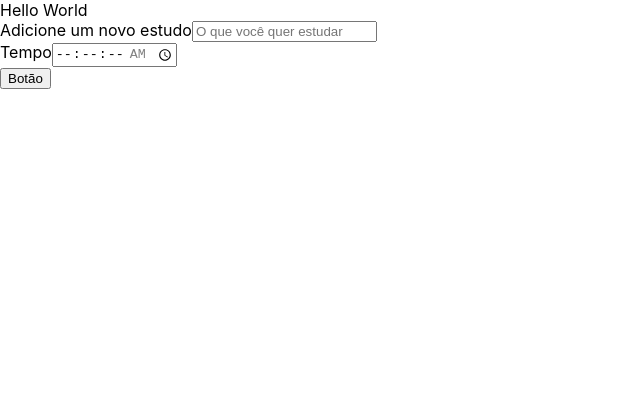
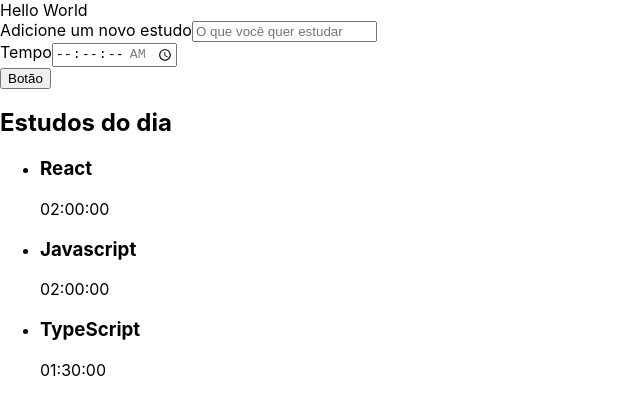
Before and after one commit to Isabelaweb/pomodoro-student, a React (Create React App) app: page / in a window 1280 px wide. Shown: the top 414 px of the page, without its empty margins (0-640 px from the left). Built offline with nearby package versions, Linux system fonts and the light colour scheme.

Commit message:
feat(components): Aprendendo sobre componetização no react

```diff
--- a/src/App.tsx
+++ b/src/App.tsx
@@ -1,11 +1,13 @@
 import React from 'react';
 import Formulario from './components/formulario';
+import Lista from './components/lista';
 
 function App() {
   return (
     <div className="App">
      Hello World
      <Formulario/>
+     <Lista/>
     </div>
   );
 }
--- a/src/components/button/index.tsx
+++ b/src/components/button/index.tsx
@@ -1,13 +1,11 @@
 import React from 'react';
 
-class Button extends React.Component{
-    render(){
-        return(
-            <button>
+function Button (){
+    return(
+        <button>
                 Botão
             </button>
-        )
-    }
+    )
 }
 
 export default Button
--- a/src/components/formulario/index.tsx
+++ b/src/components/formulario/index.tsx
@@ -19,5 +19,5 @@ class Formulario extends React.Component {
         )
     }
 }
-
+// Class components era usado para usar um state, antes da chegada dos hooks
 export default Formulario
--- /dev/null
+++ b/src/components/lista/index.tsx
@@ -0,0 +1,35 @@
+import React from "react";
+
+function Lista() {
+  const tarefas = [
+    {
+      tarefa: "React",
+      tempo: "02:00:00",
+    },
+    {
+      tarefa: "Javascript",
+      tempo: "02:00:00",
+    },
+    {
+      tarefa: "TypeScript",
+      tempo: "01:30:00",
+    },
+  ];
+  return (
+    <aside>
+      <h2>Estudos do dia</h2>
+      <ul>
+
+       {tarefas.map((assignment,index) => (
+        <li key = {index}>
+            <h3>{assignment.tarefa}</h3>
+            <span>{assignment.tempo}</span>
+        </li>
+       ))}
+
+      </ul>
+    </aside>
+  );
+}
+
+export default Lista;
```
